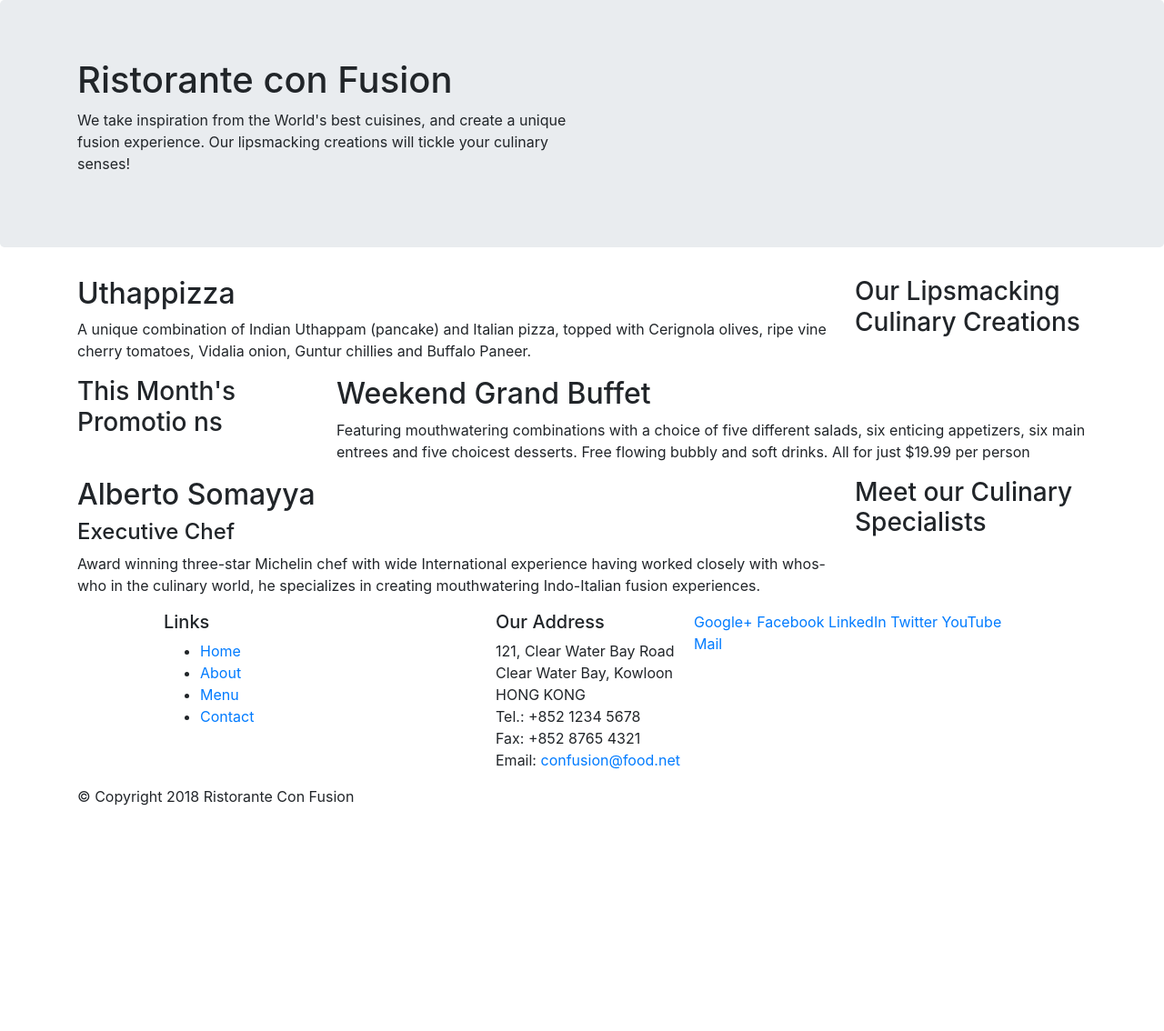
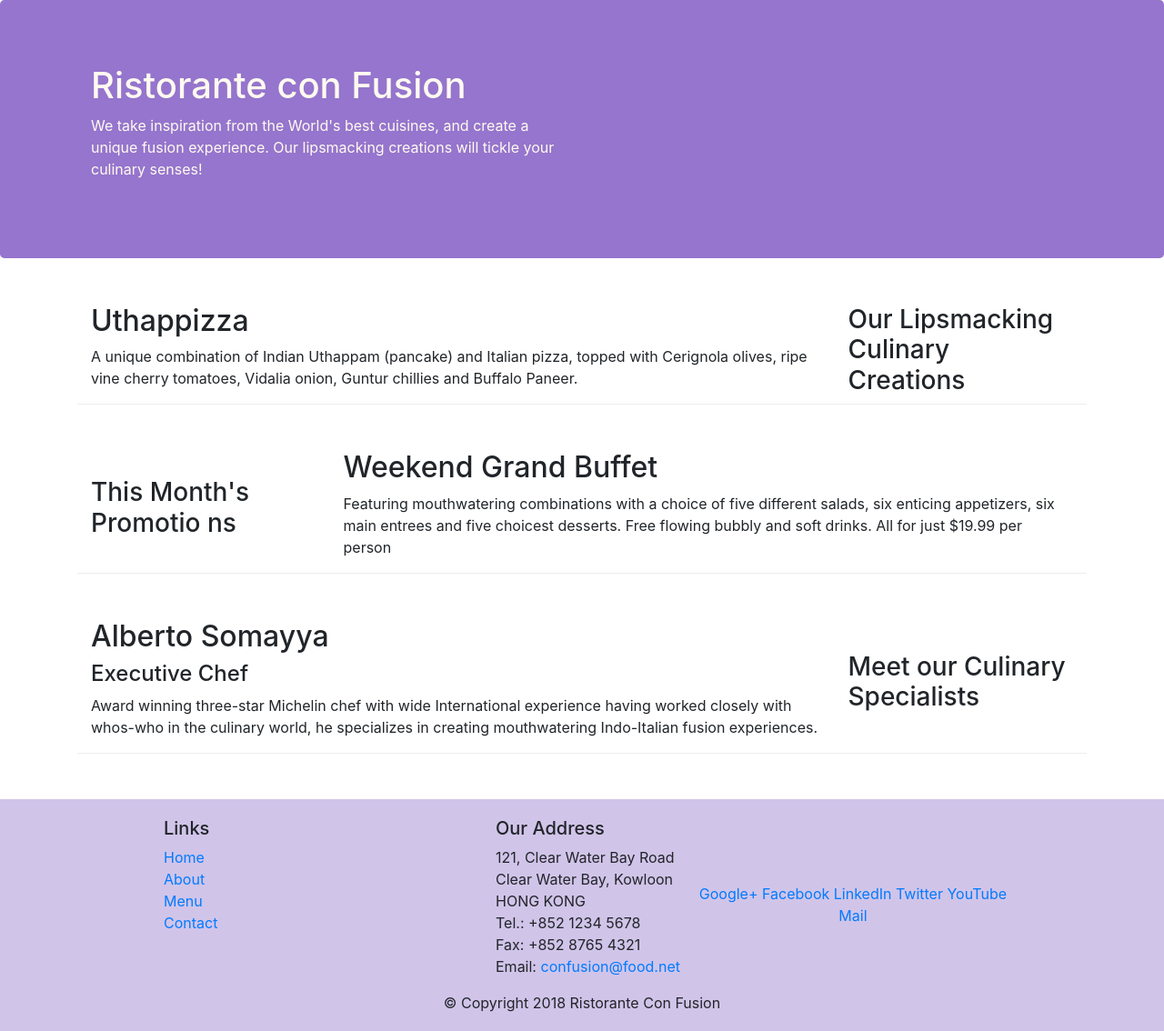
Before and after one commit to btapash/bootstrap, a website: page index.html in a window 1280 px wide. Shown: the whole page at 91% size. Before the commit the page ends 904 px from the top, so only its background shows below. Drawn offline with nearby package versions, Linux system fonts and the light colour scheme.

Commit message:
Bootstrap part 2 week 1

```diff
--- /dev/null
+++ b/css/styles.css
@@ -0,0 +1,30 @@
+.row-header{
+    margin: 0px auto;
+    padding: 0px auto;
+}
+
+.row-content{
+    margin: 0px auto;
+    margin: 50px 0px 50px 0px;
+    border-bottom: 1px ridge;
+    min-height height: 400px;
+}
+
+.footer{
+    background-color: #D1C4E9;
+    margin: 0px auto;
+    padding: 20px 0px 20px 0px;
+}
+
+.jumbotron{
+    padding: 70px 30px 70px 30px;
+    margin: 0px auto;
+    background: #9575CD;
+    color: floralwhite;
+}
+
+.address{
+    font-size: 80%;
+    margin: 0px;
+    color: #0f0f0f;
+}
--- a/index.html
+++ b/index.html
@@ -9,6 +9,7 @@
 
     <!-- Bootstrap CSS -->
     <link rel="stylesheet" href="node_modules/bootstrap/dist/css/bootstrap.min.css">
+    <link rel="stylesheet" href="css/styles.css" >
     <title>Ristorante Con Fusion</title>
 </head>
 
@@ -16,7 +17,7 @@
 
     <header class="jumbotron">
         <div class="container">
-            <div class="row">
+            <div class="row row-header">
                 <div class="col-12 col-sm-6">
                     <h1>Ristorante con Fusion</h1>
                     <p>We take inspiration from the World's best cuisines, and create a unique fusion experience. Our lipsmacking creations will tickle your culinary senses!</p>
@@ -28,7 +29,7 @@
     </header>
 
     <div class="container">
-        <div class="row">
+        <div class="row row-content align-items-center">
             <div class="col-12 col-sm-4 order-sm-last col-md-3">
                 <h3>Our Lipsmacking Culinary Creations</h3>
             </div>
@@ -39,7 +40,7 @@
         </div>
 
 
-        <div class="row">
+        <div class="row row-content align-items-center">
             <div class="col-12 col-sm-4 col-md-3">
                 <h3>This Month's Promotio ns</h3>
             </div>
@@ -49,7 +50,7 @@
             </div>
         </div>
 
-        <div class="row">
+        <div class="row row-content align-items-center">
             <div class="col-12 col-sm-4 order-sm-last col-md-3">
                 <h3>Meet our Culinary Specialists</h3>
             </div>
@@ -61,12 +62,12 @@
         </div>
     </div>
 
-    <footer>
+    <footer class="footer">
         <div class="container">
             <div class="row">
                 <div class="col-sm-4 offset-1 col-sm-2">
                     <h5>Links</h5>
-                    <ul>
+                    <ul class="list-unstyled">
                         <li><a href="#">Home</a></li>
                         <li><a href="#">About</a></li>
                         <li><a href="#">Menu</a></li>
@@ -84,8 +85,8 @@
                         Email: <a href="mailto:confusion@food.net">confusion@food.net</a>
                     </address>
                 </div>
-                <div class="col-12 col-sm-4">
-                    <div>
+                <div class="col-12 col-sm-4 align-self-center">
+                    <div class="text-center">
                         <a href="http://google.com/+">Google+</a>
                         <a href="http://www.facebook.com/profile.php?id=">Facebook</a>
                         <a href="http://www.linkedin.com/in/">LinkedIn</a>
@@ -95,7 +96,7 @@
                     </div>
                 </div>
             </div>
-            <div class="row">
+            <div class="row justify-content-center">
                 <div class="col-auto">
                     <p>© Copyright 2018 Ristorante Con Fusion</p>
                 </div>
```
